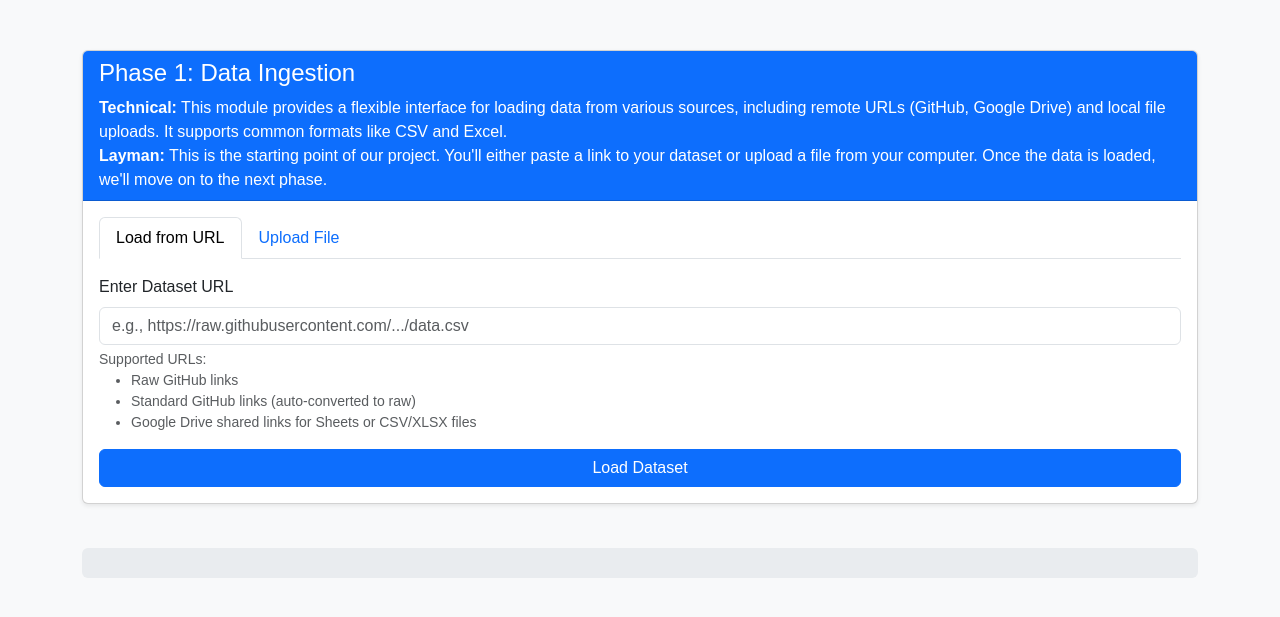
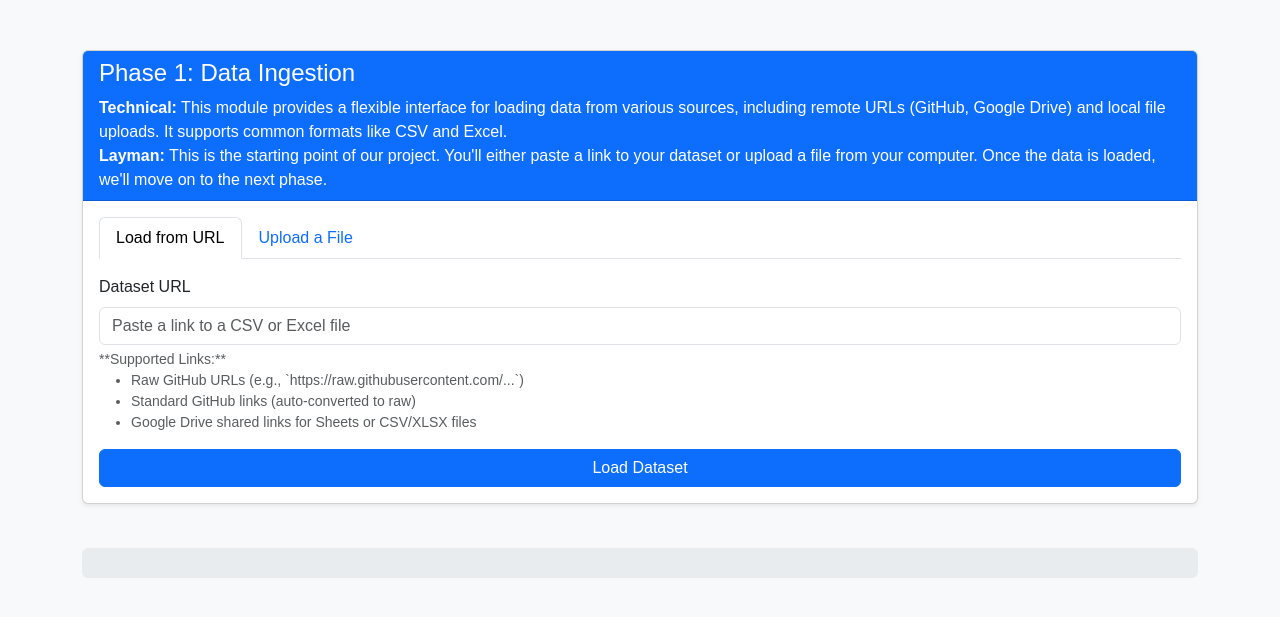
Before and after one commit to laxjovial/data_sci_webapp, a Flask app: page / in a window 1280 px wide. Shown: the part 56-673 px from the top of the page. Run offline with Flask 3, Linux system fonts and the light colour scheme.

Commit message:
Update index.html

```diff
--- a/templates/index.html
+++ b/templates/index.html
@@ -28,7 +28,7 @@
                         <button class="nav-link active" id="url-tab" data-bs-toggle="tab" data-bs-target="#url" type="button" role="tab" aria-controls="url" aria-selected="true">Load from URL</button>
                     </li>
                     <li class="nav-item" role="presentation">
-                        <button class="nav-link" id="upload-tab" data-bs-toggle="tab" data-bs-target="#upload" type="button" role="tab" aria-controls="upload" aria-selected="false">Upload File</button>
+                        <button class="nav-link" id="upload-tab" data-bs-toggle="tab" data-bs-target="#upload" type="button" role="tab" aria-controls="upload" aria-selected="false">Upload a File</button>
                     </li>
                 </ul>
                 <div class="tab-content" id="ingestionTabContent">
@@ -36,13 +36,14 @@
                         <form action="{{ url_for('index') }}" method="post" class="mt-3">
                             <input type="hidden" name="source_type" value="url">
                             <div class="mb-3">
-                                <label for="source_path" class="form-label">Enter Dataset URL</label>
-                                <input type="text" class="form-control" id="source_path" name="source_path"
-                                    placeholder="e.g., https://raw.githubusercontent.com/.../data.csv">
+                                <label for="url-input" class="form-label">Dataset URL</label>
+                                <input type="url" class="form-control" id="url-input" name="url" placeholder="Paste a link to a CSV or Excel file" required>
                                 <div class="form-text">
-                                    Supported URLs:
+                                    <p class="mb-0">
+                                        **Supported Links:**
+                                    </p>
                                     <ul>
-                                        <li>Raw GitHub links</li>
+                                        <li>Raw GitHub URLs (e.g., `https://raw.githubusercontent.com/...`)</li>
                                         <li>Standard GitHub links (auto-converted to raw)</li>
                                         <li>Google Drive shared links for Sheets or CSV/XLSX files</li>
                                     </ul>
```
